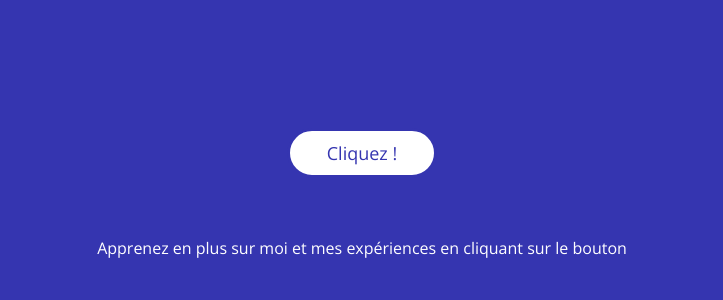
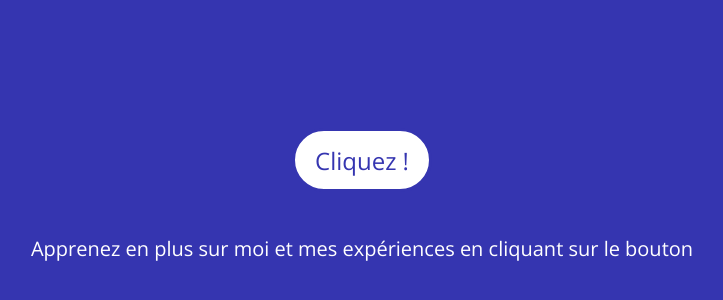
Before and after one commit to Sithag/Simon-Destanque, a plain HTML site: page index.html in a window 1280 px wide. Shown: the part 152-452 px from the top of the page, without its empty margins (278-1001 px from the left). Drawn offline with nearby package versions, Linux system fonts and the light colour scheme.

Commit message:
Update styles.css

```diff
--- a/styles.css
+++ b/styles.css
@@ -32,15 +32,15 @@ button {
   flex-direction: column;
   align-items: center;
   justify-content: center;
-  width: 150px;
-  height: 50px;
+
+  height: 8%;
   padding: 20px;
   border: solid;
   border-width: 3px;
   color: rgba(53, 53, 176, 1);
   border-color: rgb(53, 53, 176);
   background-color: rgba(255, 255, 255, 1);
-  font-size: 18px;
+  font-size: 1.5em;
   position: absolute;
   top: 35%;
   border-radius: 100px;
@@ -56,7 +56,7 @@ button:hover {
 #text {
   margin: 15px;
   min-height: 16px;
-  font-size: 16px;
+  font-size: 1.25em;
 }
 
 .none {
```
